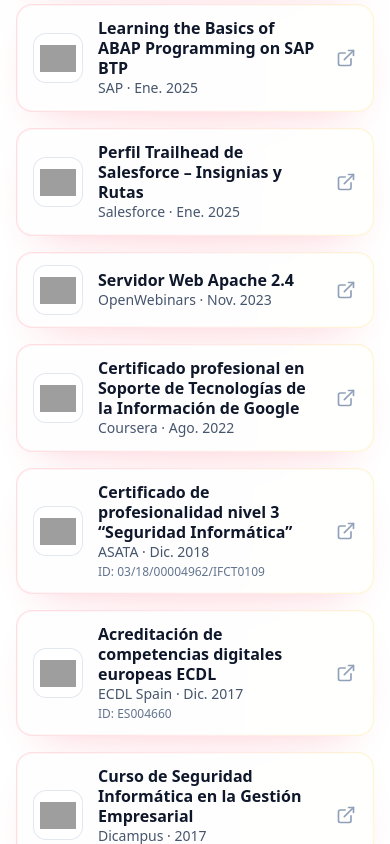
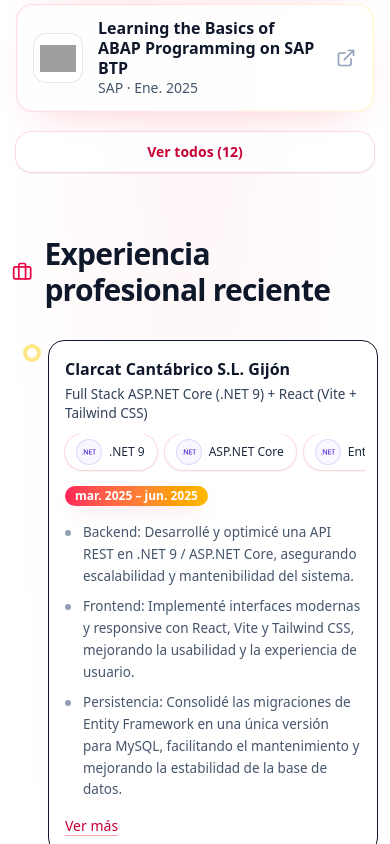
Before and after one commit to mariarosete/portafolio, a React (Vite) app: page / in a window 390 px wide. Shown: the part 2920-3764 px from the top of the page. Built offline with nearby package versions, Linux system fonts and the light colour scheme; grey boxes are pictures that could not be loaded.

Commit message:
Últimas mejoras versión móvil

```diff
--- a/src/components/Certificates.tsx
+++ b/src/components/Certificates.tsx
@@ -1,42 +1,48 @@
-import React from "react";
+import React, { useMemo, useState } from "react";
 import { motion } from "framer-motion";
 import SectionTitle from "./ui/SectionTitle";
 import { CERTS as CERTIFICADOS } from "../data/profile";
 import { BadgeCheck, ExternalLink } from "lucide-react";
 
-/**
- * Lista de certificados con animación al entrar en viewport.
- * Cada tarjeta es un enlace que abre la certificación en una nueva pestaña.
- */
-const Certificados: React.FC = () => (
-  // Contenedor principal de la sección
-  <section id="certificados" className="max-w-[1440px] mx-auto px-4 md:px-6 pt-10 pb-6">
-    {/* Título de sección con icono */}
-    <SectionTitle id="certificados" icon={<BadgeCheck className="w-7 h-7 text-rose-600" />}>
+const Certificados: React.FC = () => {
+  const items = useMemo(() => CERTIFICADOS ?? [], []);
+  const [showAll, setShowAll] = useState(false);
+
+  // En móvil mostramos menos por defecto
+  const MOBILE_LIMIT = 6;
+
+  const visible = showAll ? items : items.slice(0, MOBILE_LIMIT);
+  const hasMore = items.length > MOBILE_LIMIT;
+
+  return (
+    <section
+      id="certificados"
+      className="max-w-[1440px] mx-auto px-4 md:px-6 pt-10 pb-6"
+    >
+      <SectionTitle
+        id="certificados"
+        icon={<BadgeCheck className="w-7 h-7 text-rose-600" />}
+      >
         Certificados
       </SectionTitle>
 
-    {/* Grid responsiva: 1 columna en móvil, 2 en md+ */}
+      {/* Grid responsiva */}
       <div className="grid md:grid-cols-2 gap-4">
-      {CERTIFICADOS.map((certificado) => (
-        // Enlace animado: se desvanece y sube al entrar en pantalla
+        {(visible ?? []).map((certificado) => (
           <motion.a
-          key={certificado.title}                 // clave única por título
-          href={certificado.link}                 // URL del certificado
-          target="_blank"                         // abrir en nueva pestaña
-          rel="noreferrer"                        // seguridad al abrir nueva pestaña
-          initial={{ opacity: 0, y: 8 }}          // estado inicial (invisible y 8px abajo)
-          whileInView={{ opacity: 1, y: 0 }}      // estado al entrar en viewport
-          viewport={{ once: true }}               // animar solo la primera vez
-          transition={{ duration: 0.35 }}         // duración de la animación
-          className="group block"                 // 'group' para hover coordinado
+            key={certificado.title}
+            href={certificado.link}
+            target="_blank"
+            rel="noreferrer"
+            initial={{ opacity: 0, y: 8 }}
+            whileInView={{ opacity: 1, y: 0 }}
+            viewport={{ once: true }}
+            transition={{ duration: 0.35 }}
+            className="group block"
           >
-          {/* Borde degradado + sombra suave */}
             <div className="rounded-2xl p-[2px] bg-gradient-to-r from-rose-300/35 via-rose-200/30 to-amber-200/35 hover:from-rose-300/55 hover:via-rose-200/50 hover:to-amber-200/55 shadow-[0_16px_40px_-24px_rgba(244,63,94,.30)] transition">
-            {/* Tarjeta interior con blur y borde sutil */}
               <div className="rounded-[14px] ring-1 ring-white/70 bg-white/95 backdrop-blur-[2px] px-4 py-3 flex items-center gap-4">
-
-              {/* Logo  */}
+                {/* Logo */}
                 <div className="shrink-0 w-12 h-12 rounded-xl ring-1 ring-slate-200 bg-white p-1.5 flex items-center justify-center overflow-hidden">
                   {certificado.logo && (
                     <img
@@ -50,9 +56,11 @@
                   )}
                 </div>
 
-              {/* Texto principal: título, organización y fecha, y opcionalmente ID */}
-              <div className="flex-1">
-                <h3 className="font-semibold leading-tight">{certificado.title}</h3>
+                {/* Texto */}
+                <div className="flex-1 min-w-0">
+                  <h3 className="font-semibold leading-tight">
+                    {certificado.title}
+                  </h3>
                   <p className="text-slate-600 text-sm">
                     {certificado.org} · {certificado.date}
                   </p>
@@ -64,14 +72,36 @@
                   )}
                 </div>
 
-              {/* Icono de “abrir enlace” que cambia de color al hacer hover en la tarjeta */}
                 <ExternalLink className="w-5 h-5 text-slate-400 group-hover:text-slate-600 transition" />
               </div>
             </div>
           </motion.a>
         ))}
       </div>
+
+      {/* Botón SOLO en móvil */}
+      {hasMore && (
+        <div className="mt-5 md:hidden">
+          <button
+            type="button"
+            onClick={() => setShowAll((v) => !v)}
+            className="
+              w-full inline-flex items-center justify-center
+              rounded-2xl px-4 py-2.5
+              text-sm font-semibold
+              text-rose-700 bg-white/90
+              ring-1 ring-rose-200/70
+              shadow-sm
+              hover:shadow-md hover:-translate-y-[1px]
+              transition
+            "
+          >
+            {showAll ? "Ver menos" : `Ver todos (${items.length})`}
+          </button>
+        </div>
+      )}
     </section>
   );
+};
 
 export default Certificados;
--- a/src/components/Experience.tsx
+++ b/src/components/Experience.tsx
@@ -23,31 +23,29 @@
     <span
       title={tech}
       className="
-        inline-flex items-center gap-2
-        rounded-full
-        px-2.5 py-1
-        text-[11px] sm:text-[12px]
-        text-slate-800
+        shrink-0 inline-flex items-center gap-2
+        rounded-full px-3 py-1.5
+        text-[12px] text-slate-800
         bg-white
         ring-1 ring-rose-200/70
         shadow-sm
+        hover:shadow-md hover:-translate-y-[1px]
         transition
       "
     >
       <span
         className={`
           grid place-items-center
-          w-5 h-5 sm:w-6 sm:h-6
-          rounded-full
+          w-6 h-6 rounded-full
           ring-1 ${ring}
           ${bg}
         `}
         aria-hidden="true"
       >
         {Icono ? (
-          <Icono className="w-3 h-3 sm:w-3.5 sm:h-3.5" />
+          <Icono className="w-3.5 h-3.5" />
         ) : (
-          <span className="text-[10px]">•</span>
+          <span className="text-[11px]">•</span>
         )}
       </span>
       {tech}
@@ -57,6 +55,7 @@
 
 /**
  * Sección de Experiencia profesional.
+ *
  */
 const Experiencia: React.FC = () => {
   const items = (EXPERIENCIA as ExperienceItem[]) ?? [];
@@ -119,16 +118,12 @@
                       {experiencia.role}
                     </p>
 
-                    {/* ✅ SIN SCROLL: wrap desde móvil */}
                     {Array.isArray(experiencia.techs) &&
                       experiencia.techs.length > 0 && (
-                        <div className="mt-3">
-                          <div className="flex flex-wrap gap-2">
+                        <div className="mt-3 -mx-1 px-1 overflow-x-auto md:overflow-visible">
+                          <div className="flex flex-nowrap gap-2 pb-2 md:flex-wrap md:pb-0">
                             {experiencia.techs.map((tecno) => (
-                              <TechChip
-                                key={`${experiencia.key}-${tecno}`}
-                                tech={tecno}
-                              />
+                              <TechChip key={`${experiencia.key}-${tecno}`} tech={tecno} />
                             ))}
                           </div>
                         </div>
@@ -152,6 +147,7 @@
                   </span>
                 </div>
 
+
                 <ul className="mt-4 space-y-2 text-slate-600 text-[13.5px] sm:text-[15px] leading-relaxed">
                   {visiblePoints.map((punto) => (
                     <li key={punto} className="flex gap-3">
@@ -161,11 +157,14 @@
                   ))}
                 </ul>
 
+
                 {hasMore && (
                   <div className="mt-3 sm:hidden">
                     <button
                       type="button"
-                      onClick={() => setOpenKey(isOpen ? null : experiencia.key)}
+                      onClick={() =>
+                        setOpenKey(isOpen ? null : experiencia.key)
+                      }
                       className="
                         inline-flex items-center
                         text-rose-700 text-sm
```
Lines whose indentation alone changed are shown as unchanged.
